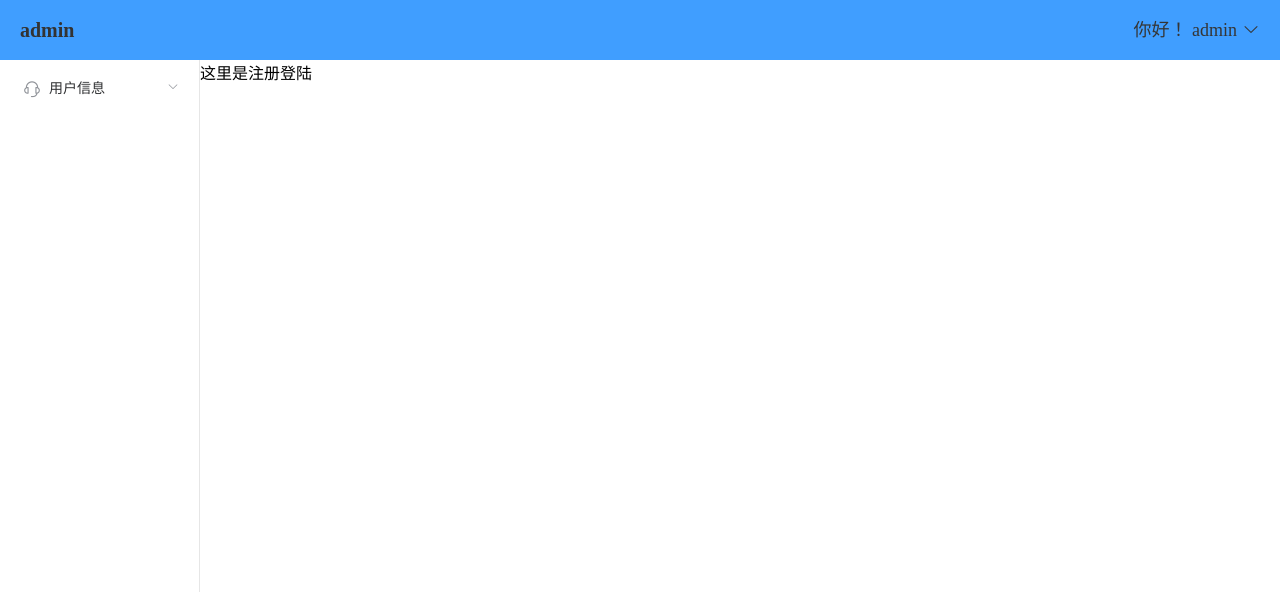
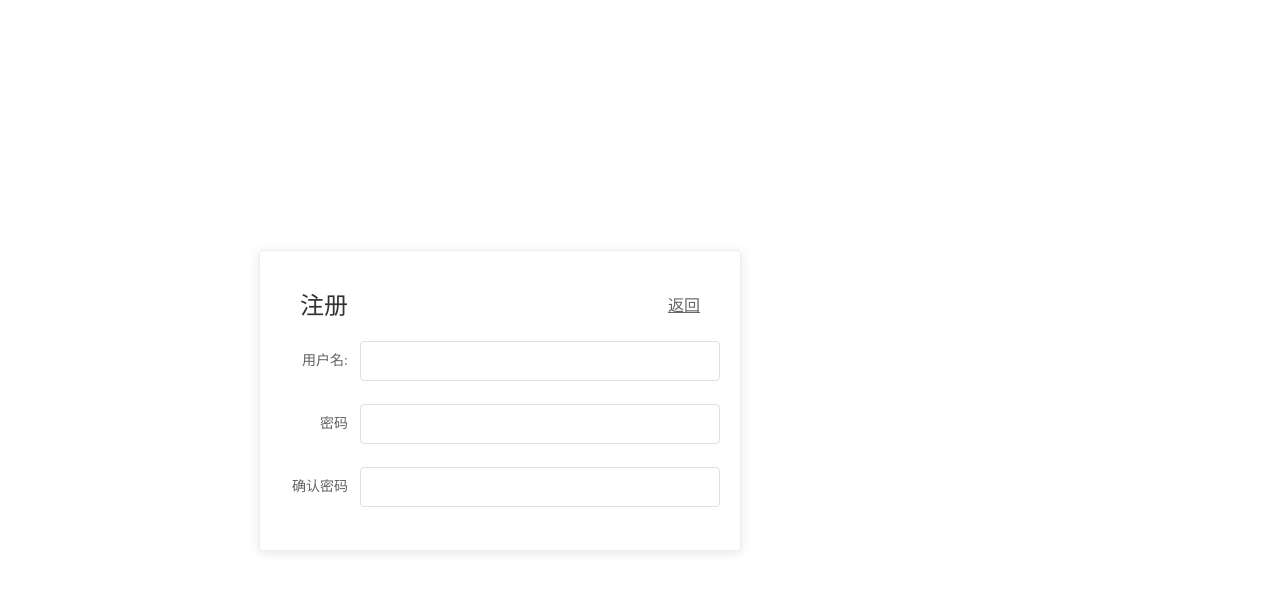
Before and after one commit to wa7chliang/wa7chliang.top, a Vue app in the folder myweb-fe/: page /#/admin/login in a window 1280 px wide. Shown: the top 592 px of the page. Built offline with nearby package versions, Linux system fonts and the light colour scheme.

Commit message:
注册页面

```diff
--- a/myweb-fe/src/components/admin/admin.vue
+++ b/myweb-fe/src/components/admin/admin.vue
@@ -1,7 +1,7 @@
 <template>
   <div class="admin">
-    <admin-header></admin-header>
-    <admin-aside class="aside"></admin-aside>
+    <admin-header v-if="!isLogin"></admin-header>
+    <admin-aside v-if="!isLogin" class="aside"></admin-aside>
     <router-view class="main"></router-view>
   </div>
 </template>
@@ -10,9 +10,27 @@ import adminHeader from '@/components/common/adminHeader'
 import adminAside from '@/components/common/adminAside'
 export default {
   name: 'admin',
+  data () {
+    return {
+      isLogin: false
+    }
+  },
   components: {
     adminHeader,
     adminAside
+  },
+  methods: {
+    routerIsLogin () {
+      this.$route.name === 'login' ? this.isLogin = true : this.isLogin = false
+    }
+  },
+  created () {
+    this.routerIsLogin()
+  },
+  watch: {
+    $route (to) {
+      to.name === 'login' ? this.isLogin = true : this.isLogin = false
+    }
   }
 }
 </script>
--- /dev/null
+++ b/myweb-fe/src/components/admin/adminIndex.vue
@@ -0,0 +1,13 @@
+<template>
+  <div class="admin-index">
+    这里是管理首页
+  </div>
+</template>
+<script>
+export default {
+  name: 'admin-index'
+}
+</script>
+<style>
+
+</style>
--- a/myweb-fe/src/components/admin/login.vue
+++ b/myweb-fe/src/components/admin/login.vue
@@ -1,13 +1,90 @@
 <template>
   <div class="login">
-    这里是注册登陆
+    <el-card class="register-box">
+      <p class="title">
+        <span>注册</span>
+        <router-link class="back" to="/admin">返回</router-link>
+      </p>
+      <el-form ref="form" :model="form" :rules="rules" label-width="80px">
+        <el-form-item label="用户名:" prop="username">
+          <el-input v-model="form.username" auto-complete="off"></el-input>
+        </el-form-item>
+        <el-form-item label="密码" prop="pass">
+          <el-input type="password" v-model="form.pass" auto-complete="off"></el-input>
+        </el-form-item>
+        <el-form-item label="确认密码" prop="checkPass">
+          <el-input type="password" v-model="form.checkPass" auto-complete="off"></el-input>
+        </el-form-item>
+      </el-form>
+    </el-card>
   </div>
 </template>
 <script>
 export default {
-  name: 'login'
+  name: 'login',
+  data () {
+    var validateUsername = (rule, value, callback) => {
+      if (value === '') {
+        callback(new Error('请输入用户名'))
+      } else {
+        callback()
+      }
+    }
+    var validatePass = (rule, value, callback) => {
+      if (value === '') {
+        callback(new Error('请输入密码'))
+      } else {
+        if (this.form.checkPass !== '') {
+          this.$refs.form.validateField('checkPass')
+        }
+        callback()
+      }
+    }
+    var validatePass2 = (rule, value, callback) => {
+      if (value === '') {
+        callback(new Error('请再次输入密码'))
+      } else if (value !== this.form.pass) {
+        callback(new Error('两次输入密码不一致!'))
+      } else {
+        callback()
+      }
+    }
+    return {
+      form: {
+        username: '',
+        pass: '',
+        checkPass: ''
+      },
+      rules: {
+        username: [{validator: validateUsername, trigger: 'blur'}],
+        pass: [{validator: validatePass, trigger: 'blur'}],
+        checkPass: [{ validator: validatePass2, trigger: 'blur' }]
+      }
+    }
+  }
 }
 </script>
 <style lang="less" scoped>
+.login {
+  display: flex;
+  display: -webkit-flex;
+  height: 100vh;
+  .register-box {
+    width: 480px;
+    margin: auto;
+    .title {
+      line-height: 50px;
+      font-size: 24px;
+      color: #333;
+      padding: 10px 20px;
+      overflow: hidden;
+      .back {
+        float: right;
+        color: #666;
+        font-size: 16px;
+      }
+    }
+  }
+}
 
 </style>
--- a/myweb-fe/src/router/index.js
+++ b/myweb-fe/src/router/index.js
@@ -17,7 +17,11 @@ export default new Router({
       component: (resolve) => require(['@/components/admin/admin'], resolve),
       children: [{
         path: '',
-        component: (resolve) => require(['@/components/admin/login'], resolve)
+        component: (resolve) => require(['@/components/admin/adminIndex'], resolve)
+      }, {
+        path: 'index',
+        name: 'adminIndex',
+        component: (resolve) => require(['@/components/admin/adminIndex'], resolve)
       }, {
         path: 'login',
         name: 'login',
```
Also changed, not shown: 1 other file (tests, documents, lock files or other folders).
